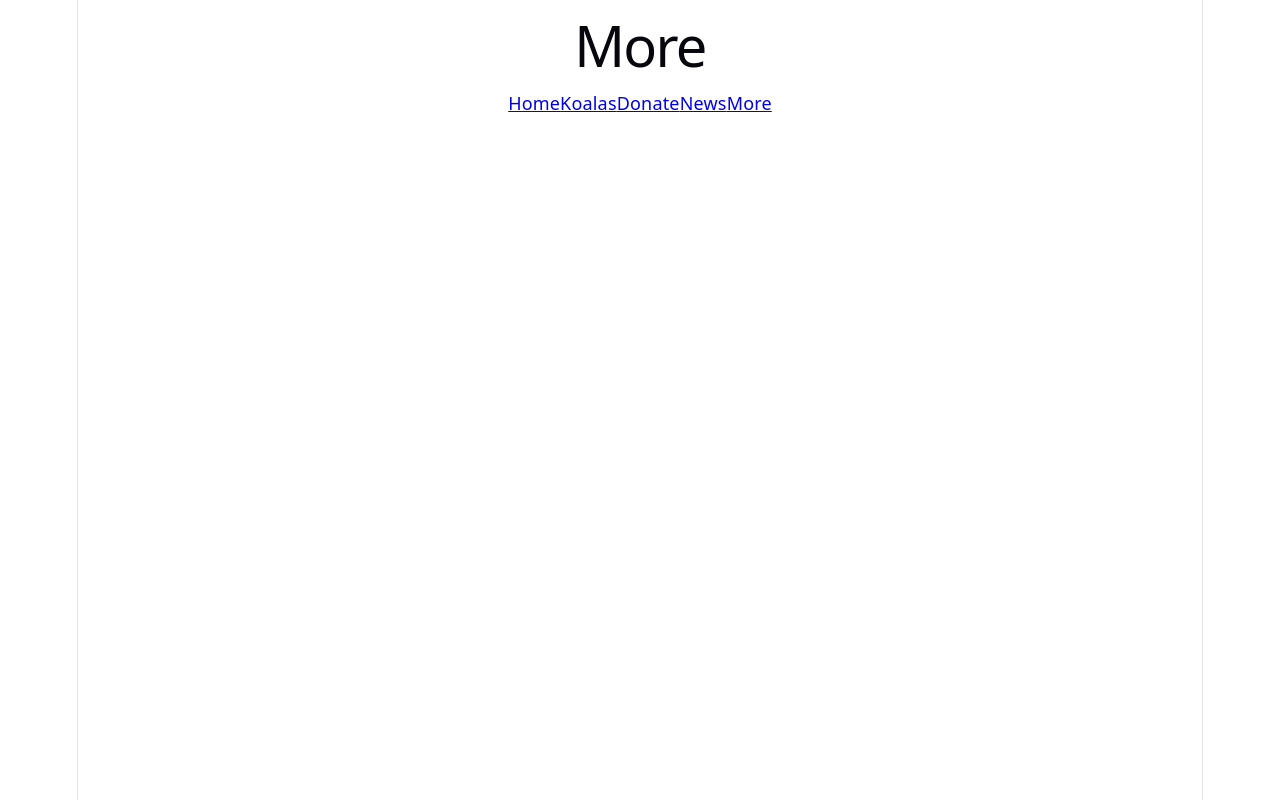
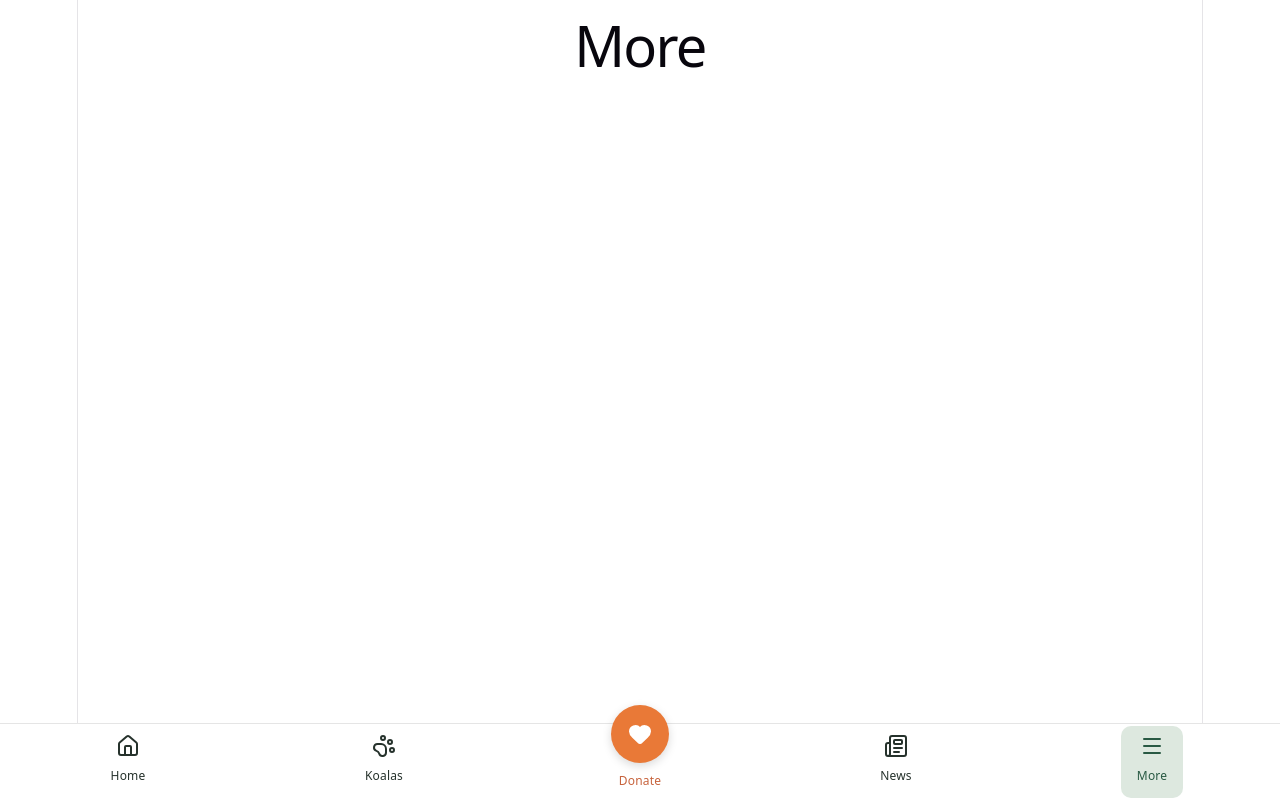
Before and after one commit to brettjenaway/BackToTheBushKoalasPWA, a React (Vite) app: page /more in a window 1280 px wide. Built offline with nearby package versions, Linux system fonts and the light colour scheme.

Commit message:
Added stying to bottom nav bar

```diff
--- a/package.json
+++ b/package.json
@@ -10,6 +10,7 @@
     "preview": "vite preview"
   },
   "dependencies": {
+    "lucide-react": "^1.72.0",
     "react": "^19.3.1",
     "react-dom": "^19.3.1",
     "react-router-dom": "^7.18.5"
--- /dev/null
+++ b/src/components/BottomNav.css
@@ -0,0 +1,73 @@
+/* Styling for the bottom navigation bar */
+
+.bottom-nav {
+    position: fixed;
+    bottom: 0;
+    left: 0;
+    width: 100%;
+    height: 76px;
+    display: flex;
+    align-items: center;
+    justify-content: space-around;
+    background-color: #ffffff;
+    border-top: 1px solid #e5e5e5;
+    z-index: 100
+}
+
+.nav-item {
+    flex: 1;
+    display: flex;
+    flex-direction: column;
+    align-items: center;
+    justify-content: center;
+    color: #26322C;
+    text-decoration: none;
+    font-size: 12px;
+    font-weight: 500;
+}
+
+.nav-content {
+    display: flex;
+    flex-direction: column;
+    align-items: center;
+    justify-content: center;
+    gap: 5px;
+    padding: 8px 16px;
+    border-radius: 14px;
+}
+
+.nav-item.active .nav-content {
+    color: #285943;
+    background-color: #dde8df;
+    border-radius: 10px;
+    transition-duration: 0.3s;
+}
+
+.donate-item {
+    color: #C7633D;
+}
+
+.donate-item.active .nav-content {
+    background-color: #FFF0E5;
+    color: #c65a20;
+}
+
+.donate-icon {
+    width: 58px;
+    height: 58px;
+    border-radius: 50%;
+
+    display: flex;
+    align-items: center;
+    justify-content: center;
+
+    background-color: #e97937;
+    color: #ffffff;
+
+    margin-top: -24px;
+    box-shadow: 0 3px 10px rgba(0, 0, 0, 0.15);
+}
+
+.donate-item.active .donate-icon {
+    background-color: #ce5d20;
+}
--- a/src/components/BottomNav.jsx
+++ b/src/components/BottomNav.jsx
@@ -1,13 +1,46 @@
 import { NavLink } from 'react-router-dom';
+import { House, PawPrint, Heart, Newspaper, Menu } from 'lucide-react';
+import './BottomNav.css';
 
 function BottomNav() {
     return (
-        <nav>
-            <NavLink to="/">Home</NavLink>
-            <NavLink to="/koalas">Koalas</NavLink>
-            <NavLink to="/donate">Donate</NavLink>
-            <NavLink to="/news">News</NavLink>
-            <NavLink to="/more">More</NavLink>
+        <nav className="bottom-nav">
+            <NavLink to="/" end className="nav-item">
+                <span className="nav-content">
+                    <House size={24} />
+                    <span>Home</span>
+                </span>
+            </NavLink>
+
+            <NavLink to="/koalas" end className="nav-item">
+                <span className="nav-content">
+                    <PawPrint size={24} />
+                    <span>Koalas</span>
+                </span>
+            </NavLink>
+
+            <NavLink to="/donate" end className="nav-item donate-item">
+                <span className="nav-content">
+                    <span className="donate-icon">
+                        <Heart size={24} fill="currentColor" />
+                    </span>
+                    <span>Donate</span>
+                </span>
+            </NavLink>
+
+            <NavLink to="/news" className="nav-item">
+                <span className="nav-content">
+                    <Newspaper size={24} />
+                    <span>News</span>
+                </span>
+            </NavLink>
+
+            <NavLink to="/more" className="nav-item">
+                <span className="nav-content">
+                    <Menu size={24} />
+                    <span>More</span>
+                </span>
+            </NavLink>
         </nav>
     );
 }
```
Also changed, not shown: 1 other file (tests, documents, lock files or other folders).
